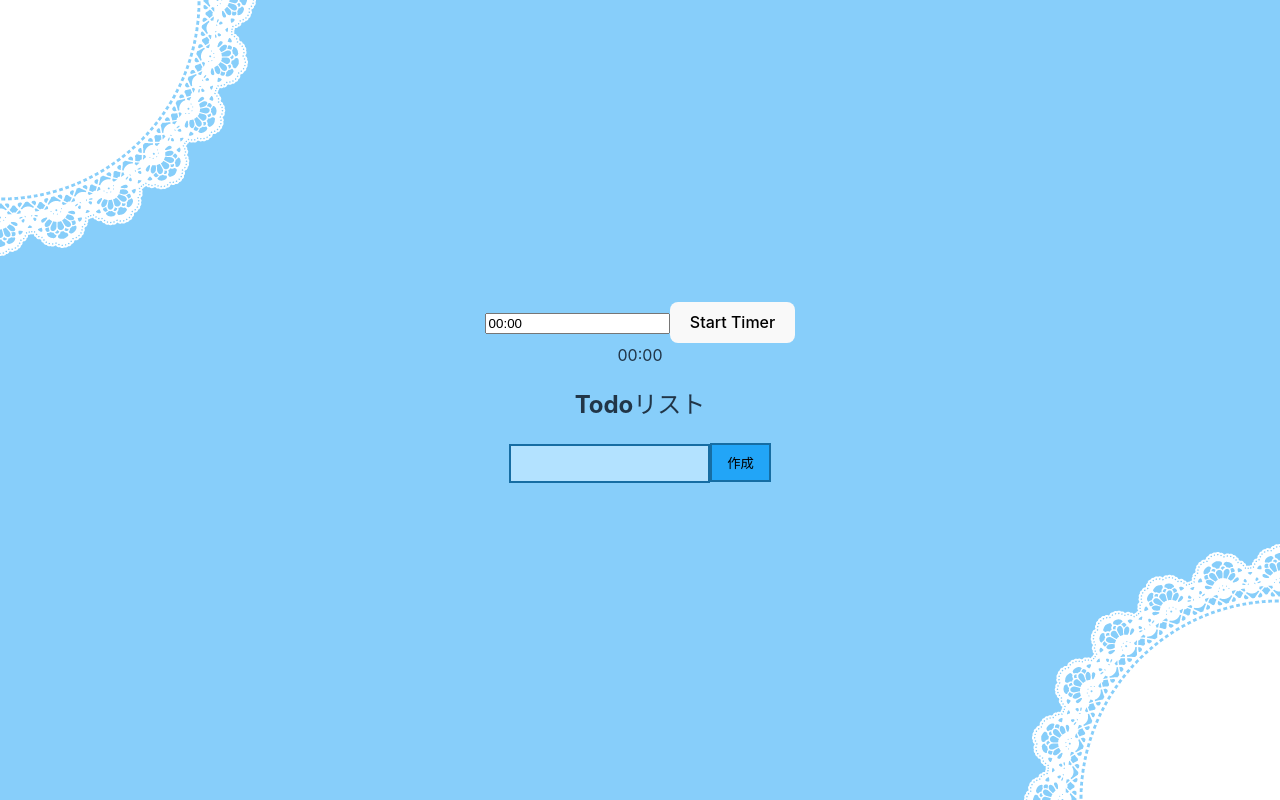
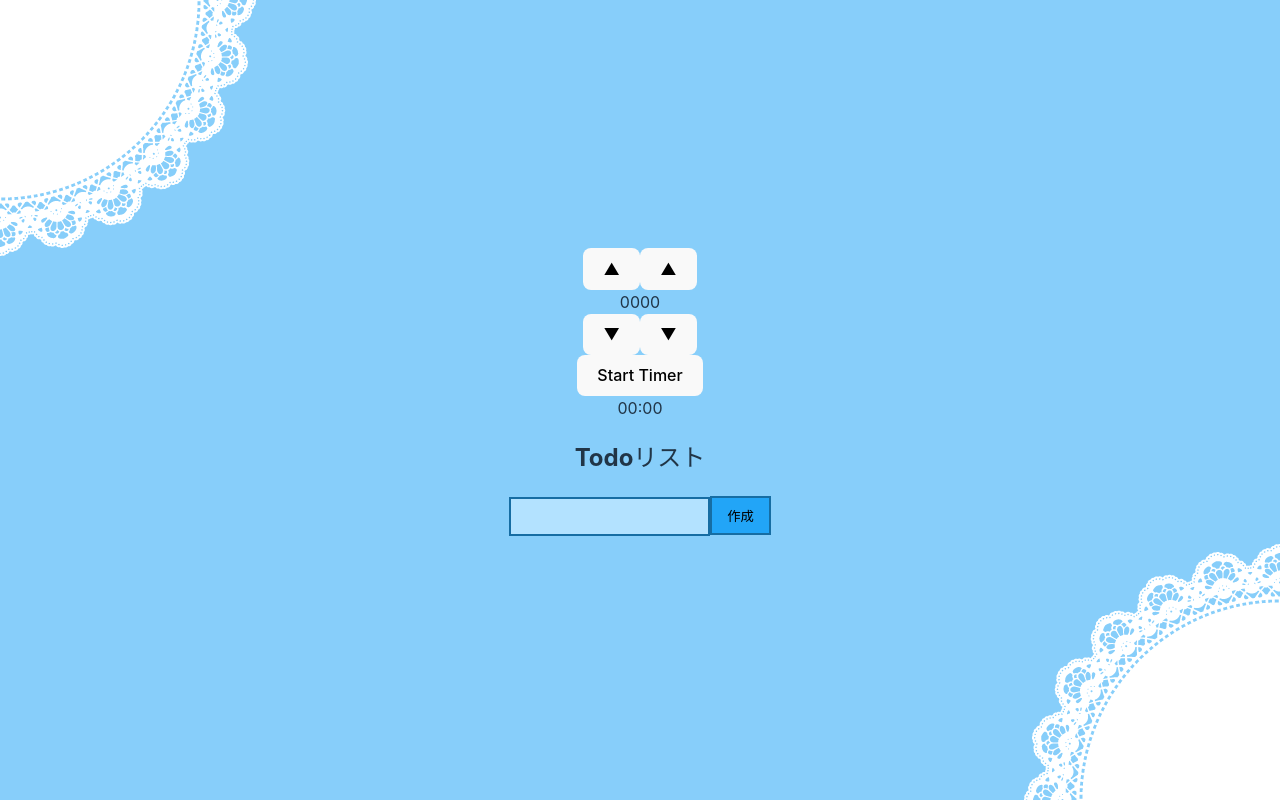
Before and after one commit to garden905/selfkanri, a React (Vite) app: page / in a window 1280 px wide. Built offline with nearby package versions, Linux system fonts and the light colour scheme.

Commit message:
タイマー設定を実装

```diff
--- a/src/App.tsx
+++ b/src/App.tsx
@@ -4,7 +4,7 @@ import { ChangeEvent, FormEvent, useState, useEffect } from "react";
 function App() {
   const [inputValue, setInputValue] = useState("");
   const [todos, setTodos] = useState<Todo[]>([]);
-  const [time, setTime] = useState<string>("00:00");
+  const [minutes, setMinutes] = useState<number>(0);
   const [seconds, setSeconds] = useState<number>(0);
   const [isActive, setIsActive] = useState<boolean>(false);
   const [isRotating, setIsRotating] = useState(false);
@@ -20,22 +20,36 @@ function App() {
       interval = setInterval(() => {
         setSeconds((seconds) => seconds - 1);
       }, 1000);
-    } else if (seconds === 0) {
+    } else if (seconds === 0 && minutes > 0) {
+      setMinutes((minutes) => minutes - 1);
+      setSeconds(59);
+    } else if (seconds === 0 && minutes === 0) {
       setIsActive(false);
       if (interval) clearInterval(interval);
     }
     return () => {
       if (interval) clearInterval(interval);
     };
-  }, [isActive, seconds]);
+  }, [isActive, seconds, minutes]);
 
   const handleStart = () => {
-    const [minutes, secs] = time.split(":").map(Number);
-    setSeconds(minutes * 60 + secs);
     setIsActive(true);
   };
-  const handleTimeChange = (e: ChangeEvent<HTMLInputElement>) => {
-    setTime(e.target.value);
+
+  const incrementMinutes = () => {
+    setMinutes(minutes + 1);
+  };
+
+  const decrementMinutes = () => {
+    if (minutes > 0) setMinutes(minutes - 1);
+  };
+
+  const incrementSeconds = () => {
+    if (seconds < 59) setSeconds(seconds + 1);
+  };
+
+  const decrementSeconds = () => {
+    if (seconds > 0) setSeconds(seconds - 1);
   };
 
   const handleChange = (e: ChangeEvent<HTMLInputElement>) => {
@@ -120,17 +134,26 @@ function App() {
   return (
     <div className="App">
       <div>
-        <input
-          type="text"
-          value={time}
-          onChange={handleTimeChange}
-          placeholder="MM:SS"
-        />
+        <div>
+          <div>
+            <button onClick={incrementMinutes}>▲</button>
+            <button onClick={incrementSeconds}>▲</button>
+          </div>
+          <div>
+            <span>{String(minutes).padStart(2, "0")}</span>
+            <span>{String(seconds).padStart(2, "0")}</span>
+          </div>
+          <div>
+            <button onClick={decrementSeconds}>▼</button>
+            <button onClick={decrementMinutes}>▼</button>
+          </div>
+        </div>
         <button onClick={handleStart}>Start Timer</button>
         <div>
-          {`${Math.floor(seconds / 60)
-            .toString()
-            .padStart(2, "0")}:${(seconds % 60).toString().padStart(2, "0")}`}
+          {`${String(minutes).padStart(2, "0")}:${String(seconds).padStart(
+            2,
+            "0"
+          )}`}
         </div>
         <ul>
           {todos.map((todo) => (
```
